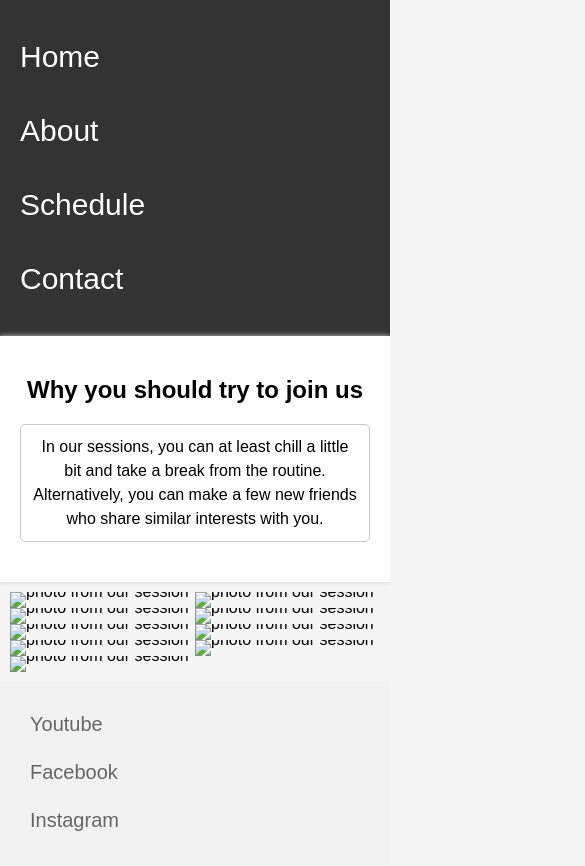
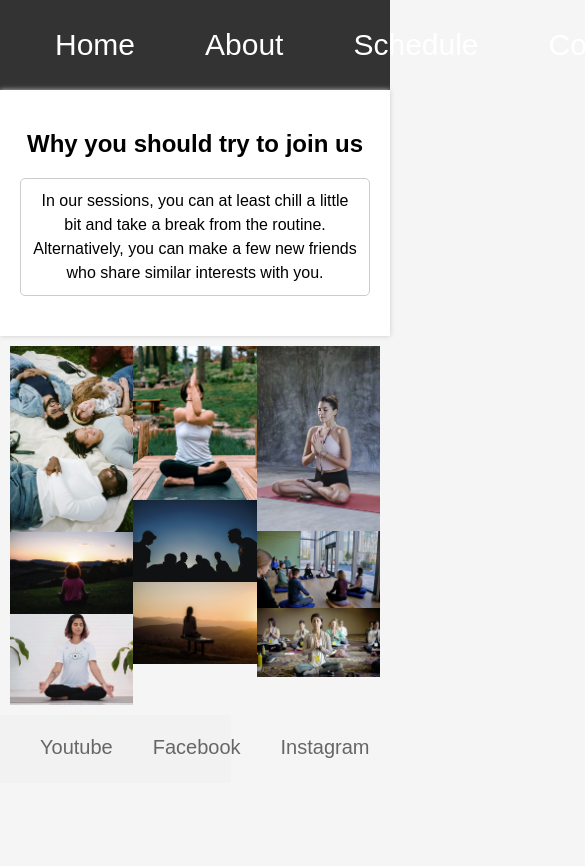
Before and after one commit to readytow0rk/Medi-Club-Yoga-Website, a plain HTML site: page about.html in a window 390 px wide. Shown: the top 866 px of the page, 585 px wide, since content can reach past the window. After the commit the page ends 844 px from the top, so only its background shows below. Drawn offline with Linux system fonts and the light colour scheme.

Commit message:
start do adobt or diferent resolution

```diff
--- a/about.html
+++ b/about.html
@@ -6,15 +6,16 @@
     <style>
     </style>
     <link rel="stylesheet" href="style.css">
+    <link rel="shortcut icon" type="image/ico" href="media/favicon.ico">
   </head>
   <body>
     <div id="header">
         <nav>
             <ul>
-              <li><a href="../pp1-/index.html">Home</a></li>
-                <li><a href="../pp1-/about.html">About</a></li>
-                <li><a href="../pp1-/example.html">Schedule</a></li>
-                <li><a href="../pp1-/contact.html">Contact</a></li>
+              <li><a href="index.html">Home</a></li>
+                <li><a href="about.html">About</a></li>
+                <li><a href="example.html">Schedule</a></li>
+                <li><a href="contact.html">Contact</a></li>
             </ul>
           </nav>
     </div>
@@ -25,17 +26,17 @@
 
       </div>
       <div id="photo">
-           <img src="../pp1-/media/Session.jpg" alt="photo from our session">
-           <img src="../pp1-/media/session1.jpg" alt="photo from our session">
-           <img src="../pp1-/media/session2.jpg" alt="photo from our session">
+           <img src="media/Session.jpg" alt="photo from our session">
+           <img src="media/session1.jpg" alt="photo from our session">
+           <img src="media/session2.jpg" alt="photo from our session">
 
-           <img src="../pp1-/media/session3.jpg" alt="photo from our session">
-           <img src="../pp1-/media/session8.jpg" alt="photo from our session">
-           <img src="../pp1-/media/session4.jpg" alt="photo from our session">
-           <img src="../pp1-/media/session5.jpg" alt="photo from our session">
+           <img src="media/session3.jpg" alt="photo from our session">
+           <img src="media/session8.jpg" alt="photo from our session">
+           <img src="media/session4.jpg" alt="photo from our session">
+           <img src="media/session5.jpg" alt="photo from our session">
 
-           <img src="../pp1-/media/session6.jpg" alt="photo from our session">
-           <img src="../pp1-/media/session7.jpg" alt="photo from our session">
+           <img src="media/session6.jpg" alt="photo from our session">
+           <img src="media/session7.jpg" alt="photo from our session">
 
       </div>
 
--- a/style.css
+++ b/style.css
@@ -70,27 +70,6 @@ nav {
   a:hover {
 	background-color: #555;
 	border-radius: 10px;
-  }
-
-  @media only screen and (max-width: 600px) {
-	/* For mobile devices */
-	nav {
-	  height: auto;
-	}
-
-	ul {
-	  flex-direction: column;
-	  align-items: flex-start;
-	}
-
-	li {
-	  margin: 10px 0;
-	}
-
-	a {
-	  display: block;
-	  padding: 10px 0;
-	}
   }
 
   footer {
@@ -245,3 +224,38 @@ h1 {
   .right-div {
 	flex: 1;
   }
+
+  @media only screen and (max-width: 700px) {
+	@content {
+	  width: 49%;
+	}
+	header {
+	  width: 49%;
+	}
+	footer {
+	  width: 49%;
+	}
+}
+
+  @media only screen and (max-width: 400px) {
+	@content {
+	  width: 99%;
+	}
+	header {
+		width: 49%;
+	  }
+	footer {
+		width: 49%;
+	  }
+	}
+  @media screen and (max-width: 950px){
+	#photo{
+	  column-count: 3;}}
+  @media screen and (max-width: 800px){
+
+	}
+  @media (max-width: 576px) {
+
+	  }
+
+  /* 1600x992px */
```
Also changed, not shown: contact.html (+5 -4 lines), example.html (+5 -4 lines), index.html (+8 -8 lines).
